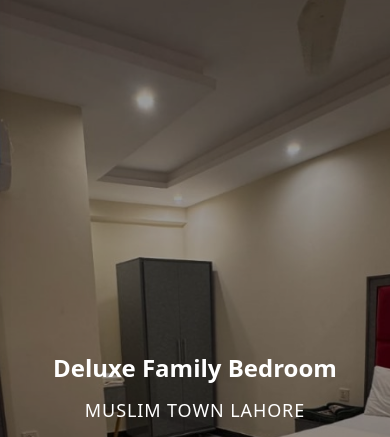
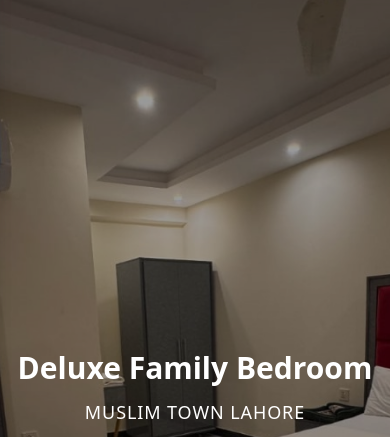
Before and after one commit to Noaman1992/Blue-Sky-Hotel-Muslim-Town-Lahore, a plain HTML site: page familyroom.html in a window 390 px wide. Shown: the part 116-553 px from the top of the page. Drawn offline with nearby package versions, Linux system fonts and the light colour scheme.

Commit message:
Update familyroom.html
edit

```diff
--- a/familyroom.html
+++ b/familyroom.html
@@ -110,7 +110,7 @@
   <section class="relative h-screen">
     <img src="blue-sky-hotel-lohore-family1.jpg" alt="Hotel" class="w-full h-full object-cover">
     <div class="absolute inset-0 bg-black bg-opacity-40 flex flex-col items-center justify-center text-white">
-      <h1 id="addonForcenter" class="text-2xl md:text-4xl font-bold">Deluxe Family Bedroom</h1>
+      <h1 id="addonForcenter" class="text-3xl md:text-4xl font-bold">Deluxe Family Bedroom</h1>
       <p class="mt-3 text-lg tracking-wider">MUSLIM TOWN LAHORE </p>
       <div class="mt-4 flex space-x-4">
         <a href="https://web.facebook.com/profile.php?id=61563539145656" target="_blank" class="text-blue-400 text-2xl"><i class="fab fa-facebook"></i></a>
```
